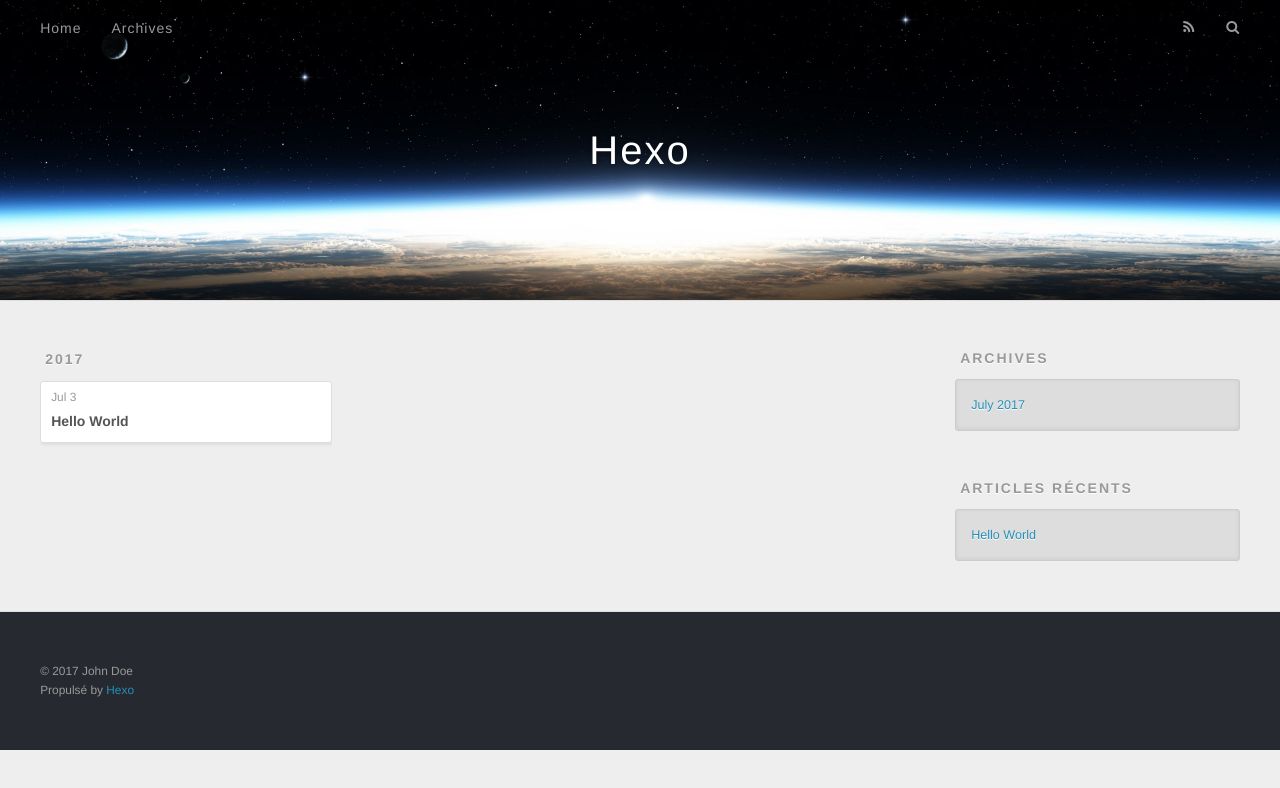
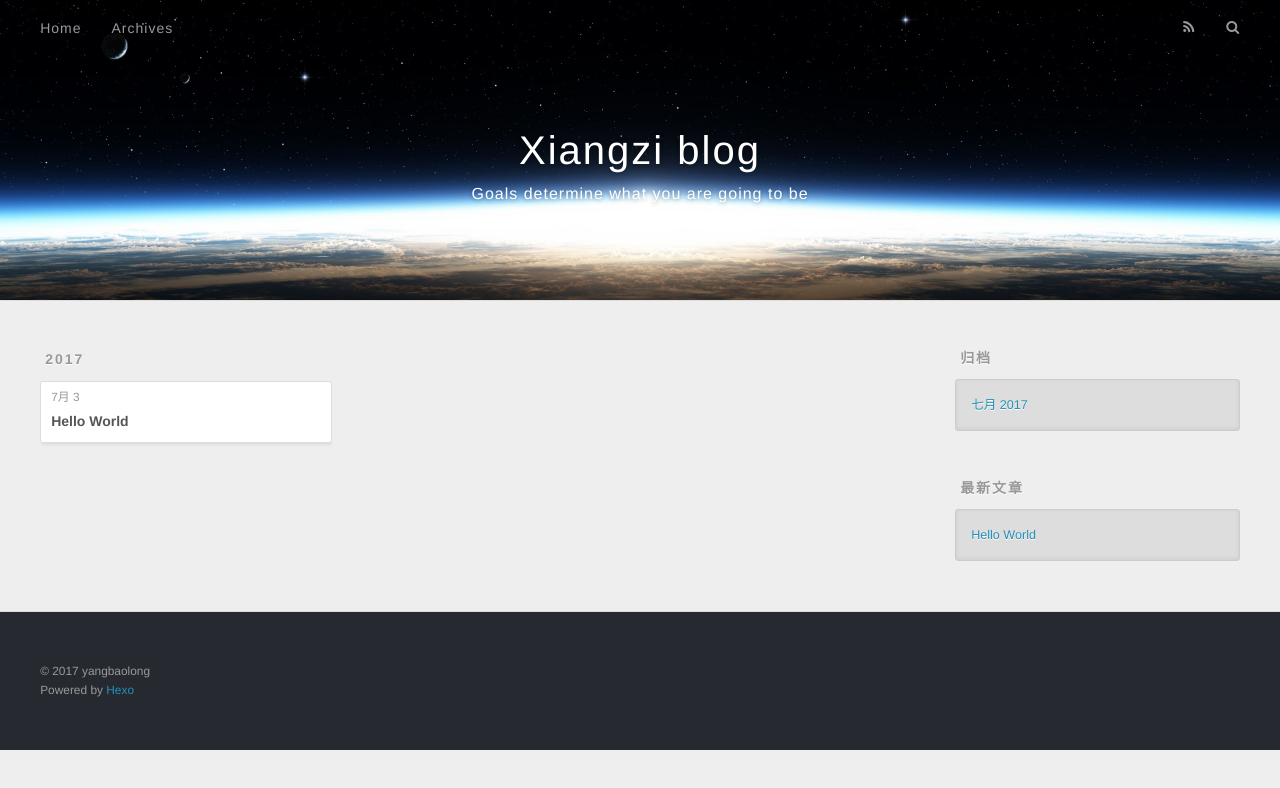
Before and after one commit to zhangxiangzi/zhangxiangzi.github.io, a plain HTML site: page archives/2017/07/index.html in a window 1280 px wide. Drawn offline with nearby package versions, Linux system fonts and the light colour scheme.

Commit message:
Site updated: 2017-07-03 14:53:02

```diff
--- a/archives/2017/07/index.html
+++ b/archives/2017/07/index.html
@@ -3,16 +3,16 @@
 <head>
   <meta charset="utf-8">
 
-  <title>Archives: 2017/7 | Hexo</title>
+  <title>归档: 2017/7 | Xiangzi blog</title>
   <meta name="viewport" content="width=device-width, initial-scale=1, maximum-scale=1">
   <meta property="og:type" content="website">
-<meta property="og:title" content="Hexo">
+<meta property="og:title" content="Xiangzi blog">
 <meta property="og:url" content="http://yoursite.com/archives/2017/07/index.html">
-<meta property="og:site_name" content="Hexo">
+<meta property="og:site_name" content="Xiangzi blog">
 <meta name="twitter:card" content="summary">
-<meta name="twitter:title" content="Hexo">
+<meta name="twitter:title" content="Xiangzi blog">
 
-    <link rel="alternate" href="/atom.xml" title="Hexo" type="application/atom+xml">
+    <link rel="alternate" href="/atom.xml" title="Xiangzi blog" type="application/atom+xml">
 
 
     <link rel="icon" href="/favicon.png">
@@ -33,8 +33,12 @@
   <div id="header-outer" class="outer">
     <div id="header-title" class="inner">
       <h1 id="logo-wrap">
-        <a href="/" id="logo">Hexo</a>
+        <a href="/" id="logo">Xiangzi blog</a>
       </h1>
+
+        <h2 id="subtitle-wrap">
+          <a href="/" id="subtitle">Goals determine what you are going to be</a>
+        </h2>
 
     </div>
     <div id="header-inner" class="inner">
@@ -48,9 +52,9 @@
       </nav>
       <nav id="sub-nav">
 
-          <a id="nav-rss-link" class="nav-icon" href="/atom.xml" title="Flux RSS"></a>
+          <a id="nav-rss-link" class="nav-icon" href="/atom.xml" title="RSS Feed"></a>
 
-        <a id="nav-search-btn" class="nav-icon" title="Rechercher"></a>
+        <a id="nav-search-btn" class="nav-icon" title="搜索"></a>
       </nav>
       <div id="search-form-wrap">
         <form action="//google.com/search" method="get" accept-charset="UTF-8" class="search-form"><input type="search" name="q" class="search-form-input" placeholder="Search"><button type="submit" class="search-form-submit">&#xF002;</button><input type="hidden" name="sitesearch" value="http://yoursite.com"></form>
@@ -76,7 +80,7 @@
   <div class="archive-article-inner">
     <header class="archive-article-header">
       <a href="/2017/07/03/hello-world/" class="archive-article-date">
-  <time datetime="2017-07-03T03:37:00.740Z" itemprop="datePublished">Jul 3</time>
+  <time datetime="2017-07-03T03:37:00.740Z" itemprop="datePublished">7月 3</time>
 </a>
 
 
@@ -107,9 +111,9 @@
 
 
   <div class="widget-wrap">
-    <h3 class="widget-title">Archives</h3>
+    <h3 class="widget-title">归档</h3>
     <div class="widget">
-      <ul class="archive-list"><li class="archive-list-item"><a class="archive-list-link" href="/archives/2017/07/">July 2017</a></li></ul>
+      <ul class="archive-list"><li class="archive-list-item"><a class="archive-list-link" href="/archives/2017/07/">七月 2017</a></li></ul>
     </div>
   </div>
 
@@ -117,7 +121,7 @@
 
 
   <div class="widget-wrap">
-    <h3 class="widget-title">Articles récents</h3>
+    <h3 class="widget-title">最新文章</h3>
     <div class="widget">
       <ul>
 
@@ -137,8 +141,8 @@
 
   <div class="outer">
     <div id="footer-info" class="inner">
-      &copy; 2017 John Doe<br>
-      Propulsé by <a href="http://hexo.io/" target="_blank">Hexo</a>
+      &copy; 2017 yangbaolong<br>
+      Powered by <a href="http://hexo.io/" target="_blank">Hexo</a>
     </div>
   </div>
 </footer>
```
Also changed, not shown: 2017/07/03/hello-world/index.html (+16 -12 lines), archives/2017/index.html (+18 -14 lines), archives/index.html (+18 -14 lines), index.html (+18 -14 lines).
